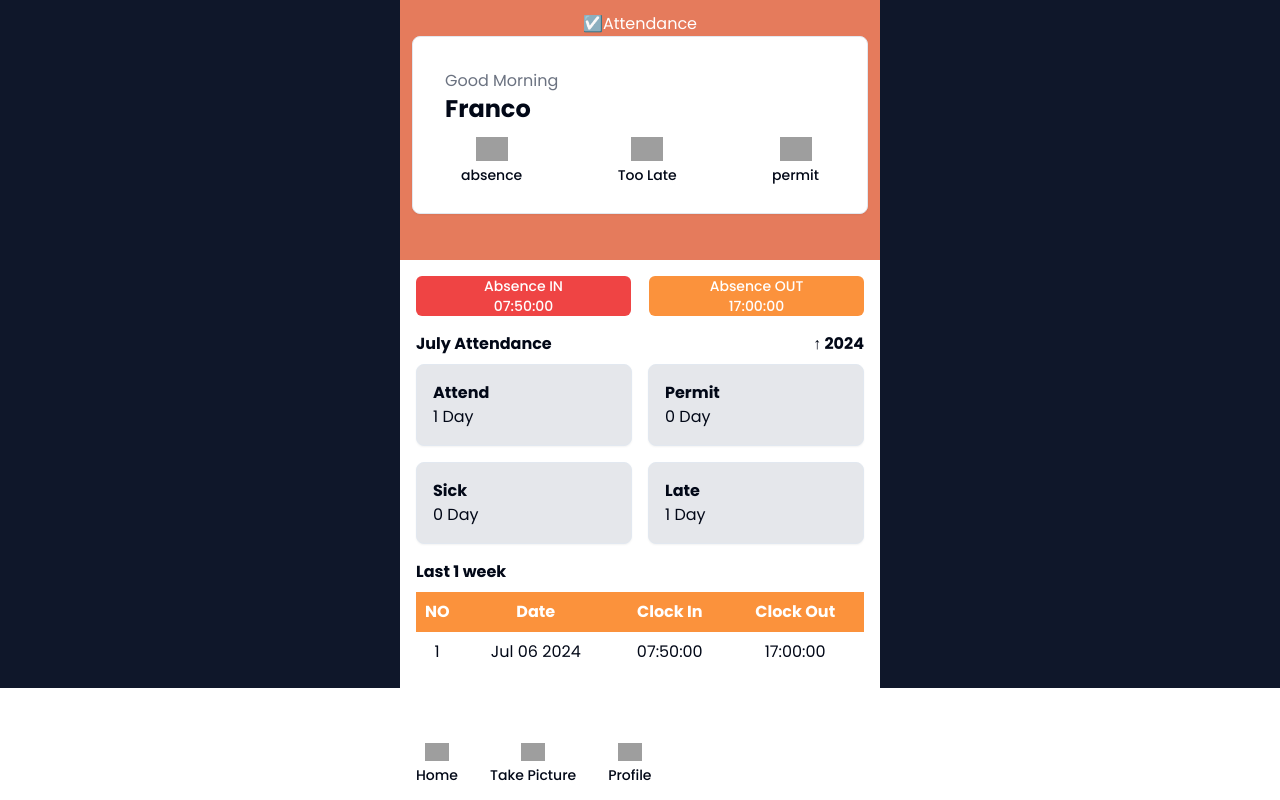
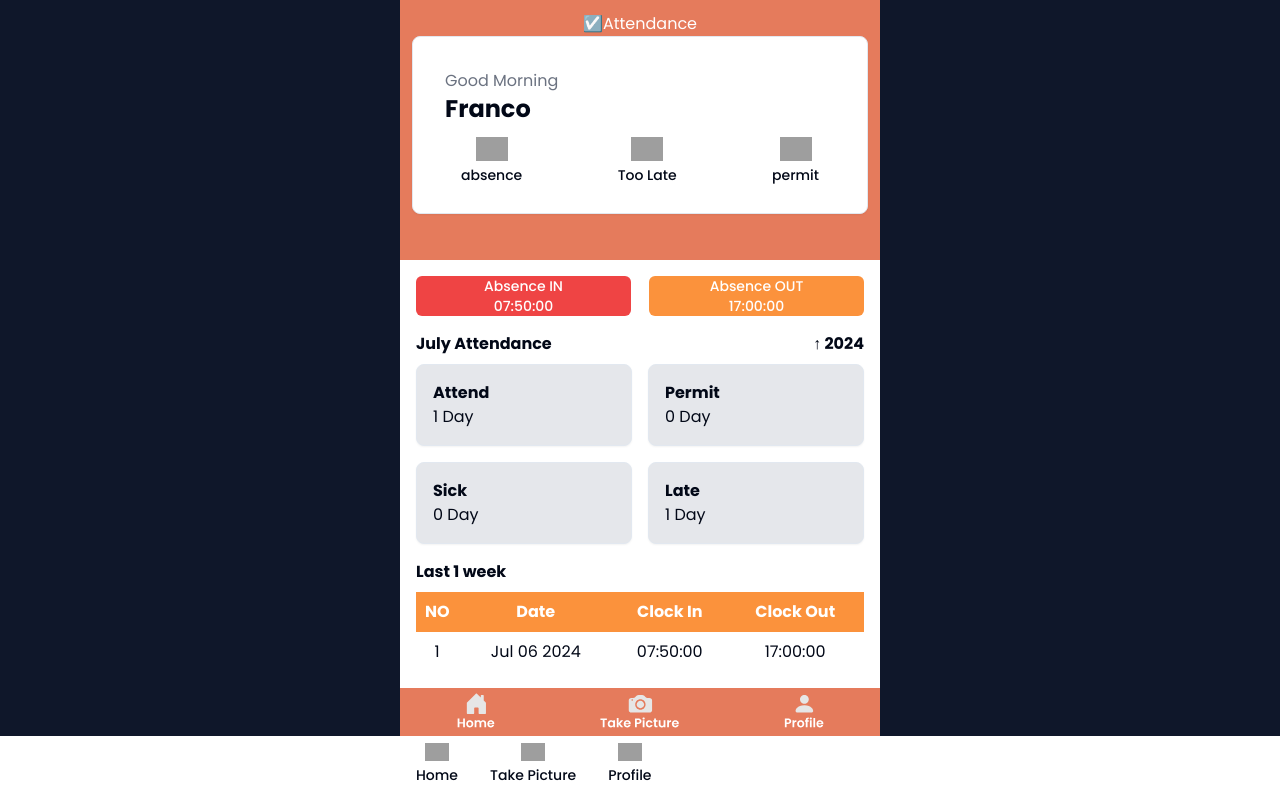
Before and after one commit to dotarsojat69/frontend-attendance, a React (Vite) app: page / in a window 1280 px wide. Built offline with nearby package versions, Linux system fonts and the light colour scheme; grey boxes are pictures that could not be loaded.

Commit message:
feat: add bottom bar

```diff
--- a/src/components/layout.tsx
+++ b/src/components/layout.tsx
@@ -1,4 +1,5 @@
 import { ReactNode } from "react";
+import Bottombar from "./bottombar";
 
 interface Props {
   children: ReactNode;
@@ -10,12 +11,9 @@ export default function Layout(props: Props) {
   return (
     <div className="flex justify-center bg-slate-900 xs:hidden">
       <div className="layout-container min-w-full max-w-full bg-white dark:bg-neutral-800 md:min-w-[480px] md:max-w-[480px]">
-
-
         {children}
+      <Bottombar />
       </div>
-
-
     </div>
   );
 }
```
